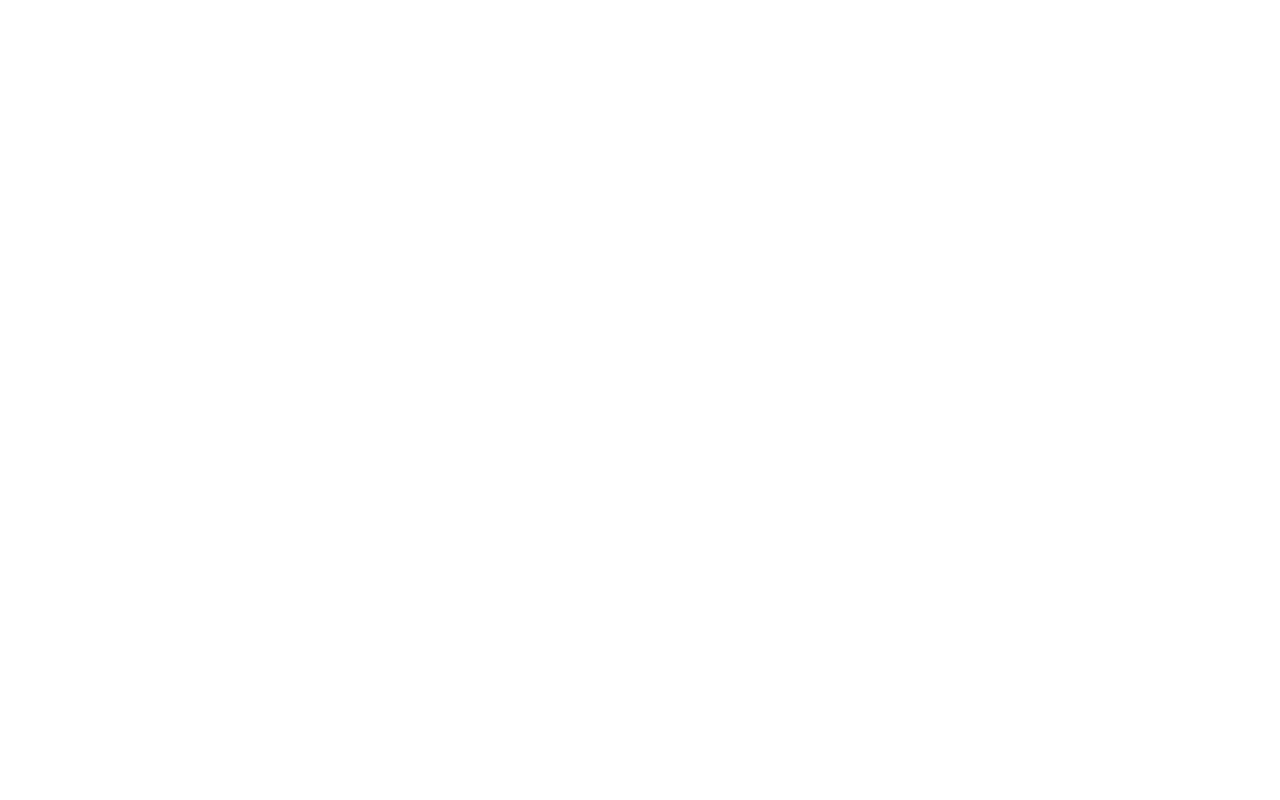
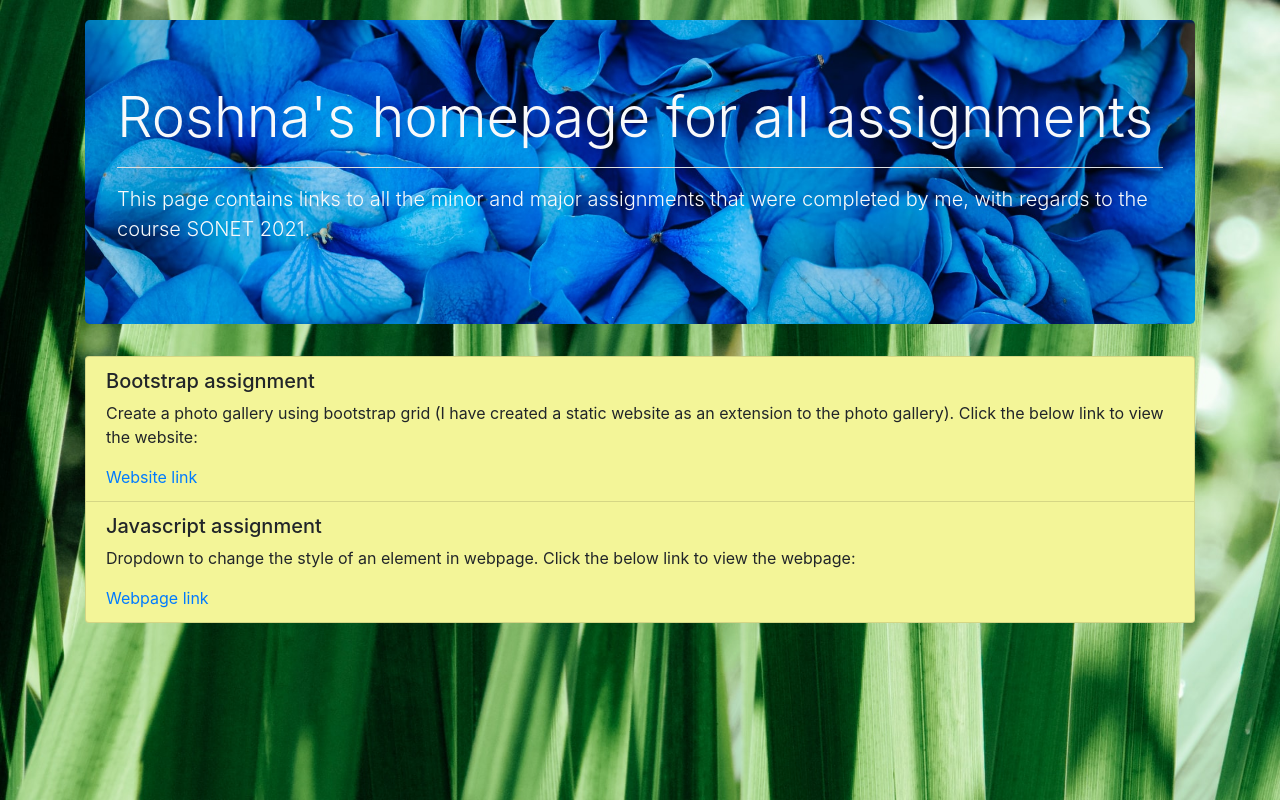
Before and after one commit to Bangaru-Roshna-Pathrudu/SONET2021, a plain HTML site: page index.html in a window 1280 px wide. Drawn offline with nearby package versions, Linux system fonts and the light colour scheme.

Commit message:
created index.html

```diff
--- a/index.html
+++ b/index.html
@@ -5,8 +5,58 @@
     <meta http-equiv="X-UA-Compatible" content="IE=edge">
     <meta name="viewport" content="width=device-width, initial-scale=1.0">
     <title>Main Page</title>
+    <link rel="stylesheet" href="https://stackpath.bootstrapcdn.com/bootstrap/4.5.2/css/bootstrap.min.css" integrity="sha384-JcKb8q3iqJ61gNV9KGb8thSsNjpSL0n8PARn9HuZOnIxN0hoP+VmmDGMN5t9UJ0Z" crossorigin="anonymous">
+    <link href="https://maxcdn.bootstrapcdn.com/font-awesome/4.2.0/css/font-awesome.min.css" rel="stylesheet">
+    <style>
+        body {
+            background-image: url(pictures/bg5.jpg);
+            background-size: cover;
+            background-repeat: no-repeat;
+        }
+        .container {
+            margin-top: 20px;
+        }
+        .jumbotron {
+            background-image: url(pictures/bg4.jpg);
+            background-size: cover;
+        }
+        .list-group-item {
+            background-color: #f3f598;
+        }
+    </style>
 </head>
 <body>
-    <!--links for all the assignments updated over here-->
+    <!--links for all the assignments updated over here
+    <p></p>
+
+    <br>
+    <p></p>
+
+    <br>-->
+    <div class="container">
+        <div class="jumbotron text-light">
+            <div class="trans">
+                <h1 class="display-4">Roshna's homepage for all assignments</h1>
+                <hr class="bg-light">
+                <p class="lead">This page contains links to all the minor and major assignments that were completed by me, with regards to the course SONET 2021.</p>
+            </div>
+        </div>
+
+        <div class="list-group">
+            <div class="list-group-item">
+                <h5>Bootstrap assignment</h5>
+                <p>Create a photo gallery using bootstrap grid (I have created a static website as an extension to the photo gallery). Click the below link to view the website:</p>
+                <a href="https://bangaru-roshna-pathrudu.github.io/SONET2021-MUSIC/" target="_blank">Website link</a>
+            </div>
+            <div class="list-group-item">
+                <h5>Javascript assignment</h5>
+                <p>Dropdown to change the style of an element in webpage. Click the below link to view the webpage:</p>
+                <a href="javascript3.html" target="_blank">Webpage link</a>
+            </div>
+        </div>
+    </div>
+    <script src="https://code.jquery.com/jquery-3.5.1.slim.min.js" integrity="sha384-DfXdz2htPH0lsSSs5nCTpuj/zy4C+OGpamoFVy38MVBnE+IbbVYUew+OrCXaRkfj" crossorigin="anonymous"></script>
+    <script src="https://cdn.jsdelivr.net/npm/popper.js@1.16.1/dist/umd/popper.min.js" integrity="sha384-9/reFTGAW83EW2RDu2S0VKaIzap3H66lZH81PoYlFhbGU+6BZp6G7niu735Sk7lN" crossorigin="anonymous"></script>
+    <script src="https://stackpath.bootstrapcdn.com/bootstrap/4.5.2/js/bootstrap.min.js" integrity="sha384-B4gt1jrGC7Jh4AgTPSdUtOBvfO8shuf57BaghqFfPlYxofvL8/KUEfYiJOMMV+rV" crossorigin="anonymous"></script>
 </body>
 </html>
```
Also changed, not shown: pictures/bg1.jpg (added), pictures/bg4.jpg (added), pictures/bg5.jpg (added), 2 other files.
